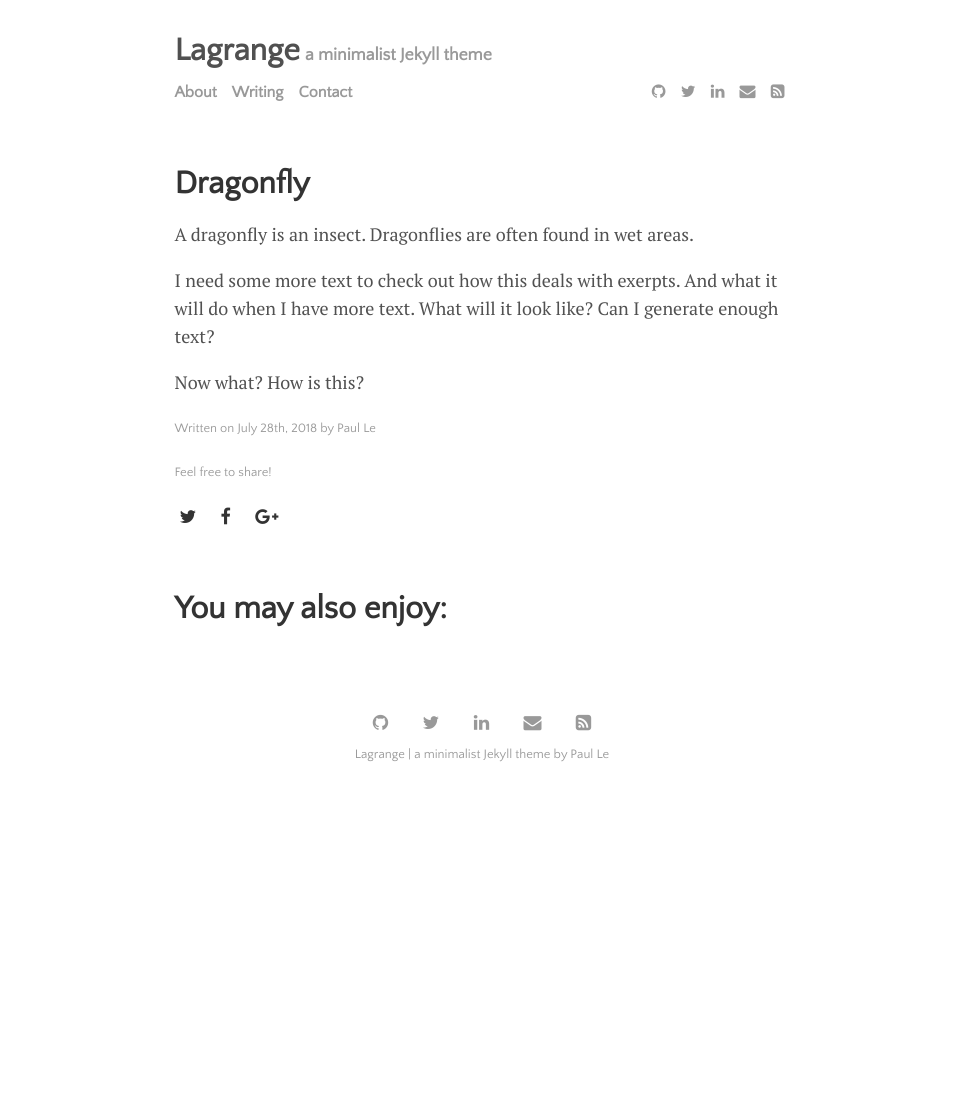
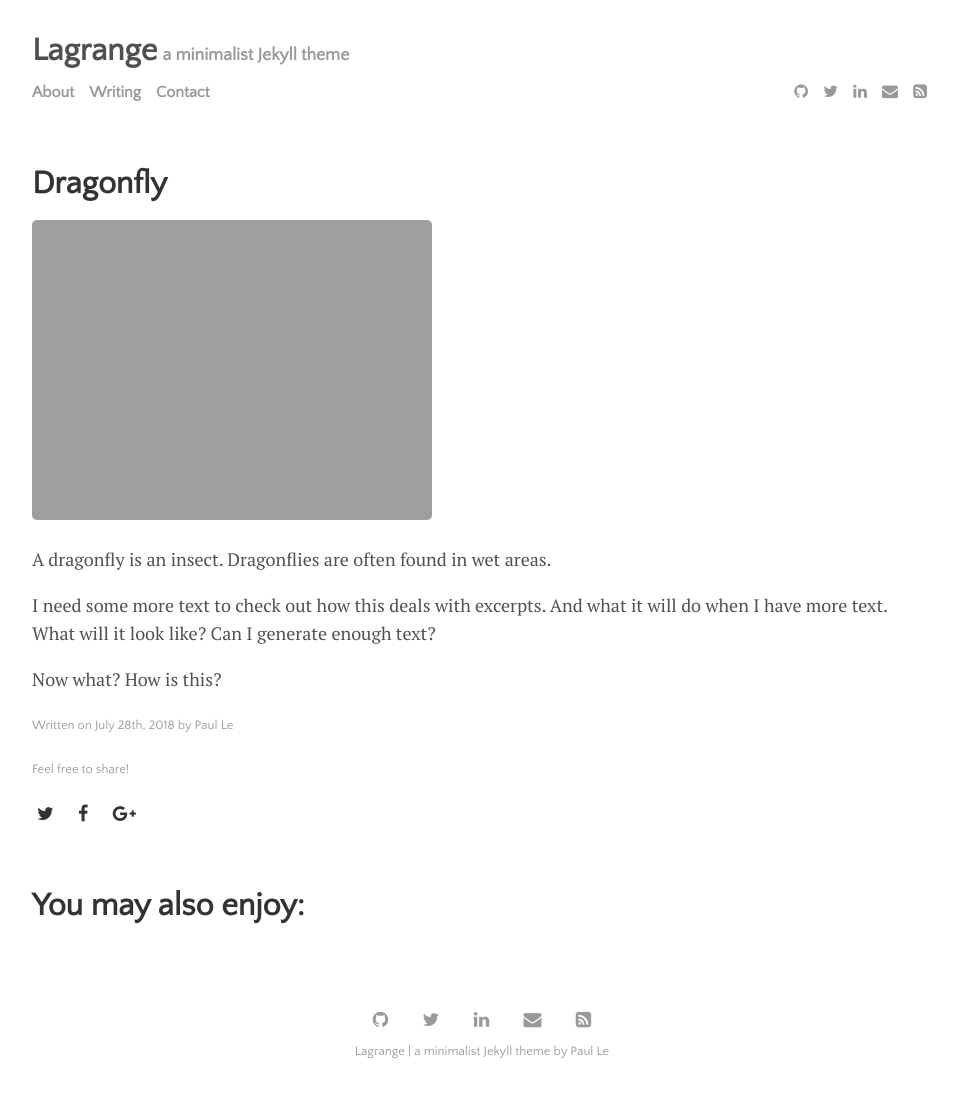
Before and after one commit to barrett3210/evenmoremediocrity, a Jekyll site: the page built from _posts/2018-07-28-A_dragonfly.md, in a window 1280 px wide. Shown: the whole page, without its empty margins (158-1116 px from the left). Built offline with Jekyll 4.4.1, drawn with Linux system fonts in a browser that asks for light colours; before the commit the page ends 900 px from its top, so only the background shows below that.

Commit message:
photos and width

```diff
--- a/_posts/2018-07-28-A_dragonfly.md
+++ b/_posts/2018-07-28-A_dragonfly.md
@@ -1,13 +1,13 @@
 ---
 layout: post
 title: Dragonfly
-feature-img: "assets/img/pexels/AnotherDragonfly2.jpg"
+image: "pexels/DSCF0277.JPG"
 thumbnail: "assets/img/thumbnails/AnotherDragonfly3.jpg"
 tags: []
 ---
 
 A dragonfly is an insect.  Dragonflies are often found in wet areas.
 
-I need some more text to check out how this deals with exerpts.  And what it will do when I have more text.  What will it look like?  Can I generate enough text?
+I need some more text to check out how this deals with excerpts.  And what it will do when I have more text.  What will it look like?  Can I generate enough text?
 
 Now what?  How is this?
--- a/assets/css/main.css
+++ b/assets/css/main.css
@@ -82,12 +82,12 @@ hr {
 .container {
   margin-left: auto;
   margin-right: auto;
-  width: 615px;
+  width: 900px;
 }
 
 /*48em*/
 
-@media (max-width: 768px) {
+@media (max-width: 1200px) {
   .container {
     width: 90vw;
   }
```
Also changed, not shown: _posts/2018-07-27-A_dragonfly_yesterday.md (+4 -4 lines), _posts/2018-07-29-A_dragonfly_today.md (+1 -1 lines), assets/img/pexels/dragonfly_vertical.jpg (added).
